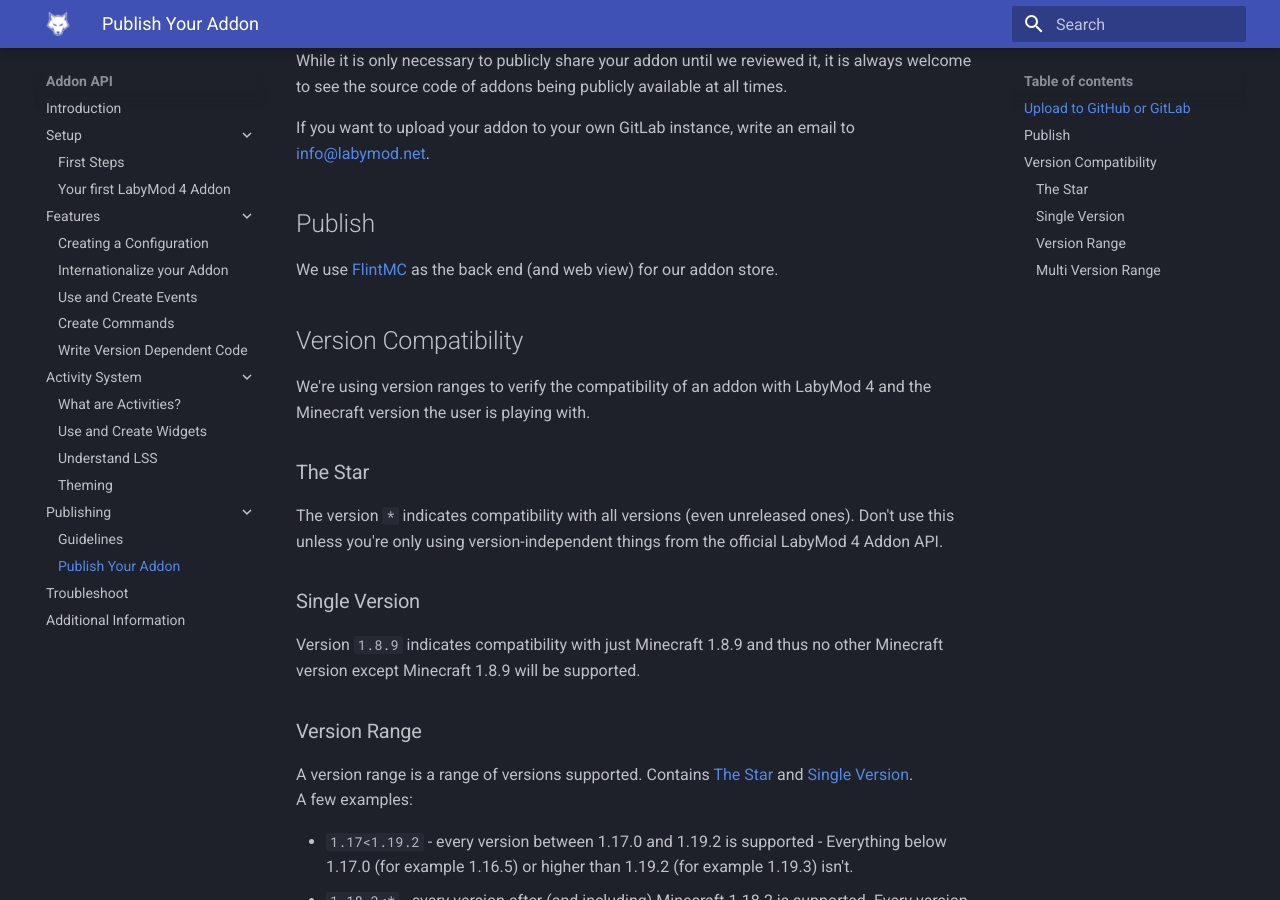
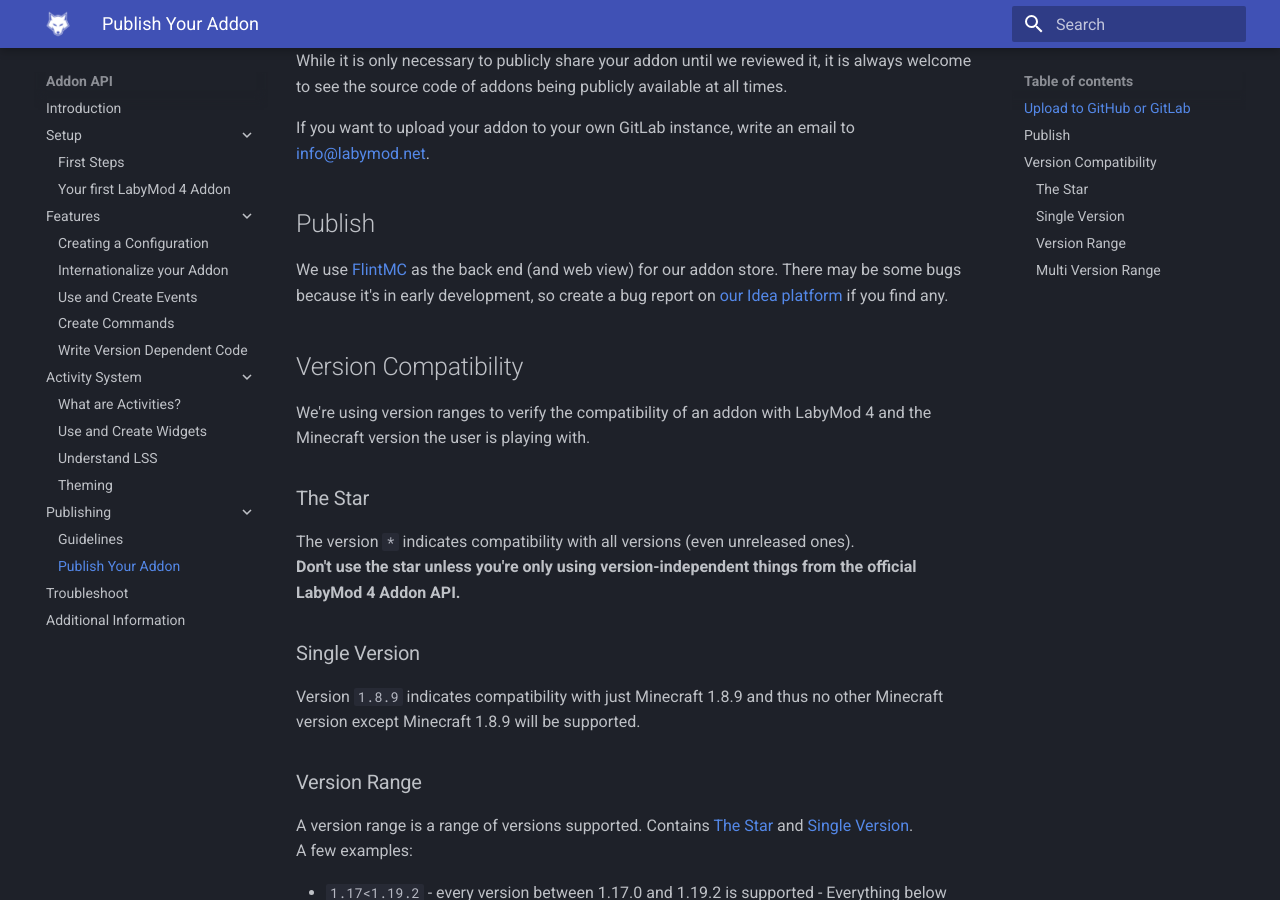
Before and after one commit to LabyMod/labymod4-api-wiki, an MkDocs documentation site: the page built from docs/pages/addon/publishing/publish.md, in a window 1280 px wide and 900 px high, scrolled down 373 px. Built offline with MkDocs 1.6.1 and Material for MkDocs 9.7.7, drawn with Linux system fonts in a browser that asks for light colours.

Commit message:
Add flintmc bug report info

```diff
--- a/docs/pages/addon/publishing/publish.md
+++ b/docs/pages/addon/publishing/publish.md
@@ -10,7 +10,7 @@
 
 ## Publish
 
-We use <a href="https://flintmc.net" target="_blank">FlintMC</a> as the back end (and web view) for our addon store.
+We use <a href="https://flintmc.net" target="_blank">FlintMC</a> as the back end (and web view) for our addon store. There may be some bugs because it's in early development, so create a bug report on <a href="https://labymod.net/ideas">our Idea platform</a> if you find any.
 
 ## Version Compatibility
 
@@ -18,7 +18,8 @@
 
 ### The Star
 
-The version `*` indicates compatibility with all versions (even unreleased ones). Don't use this unless you're only using version-independent things from the official LabyMod 4 Addon API.
+The version `*` indicates compatibility with all versions (even unreleased ones).<br>
+<b>Don't use the star unless you're only using version-independent things from the official LabyMod 4 Addon API.</b>
 
 ### Single Version
 
```
